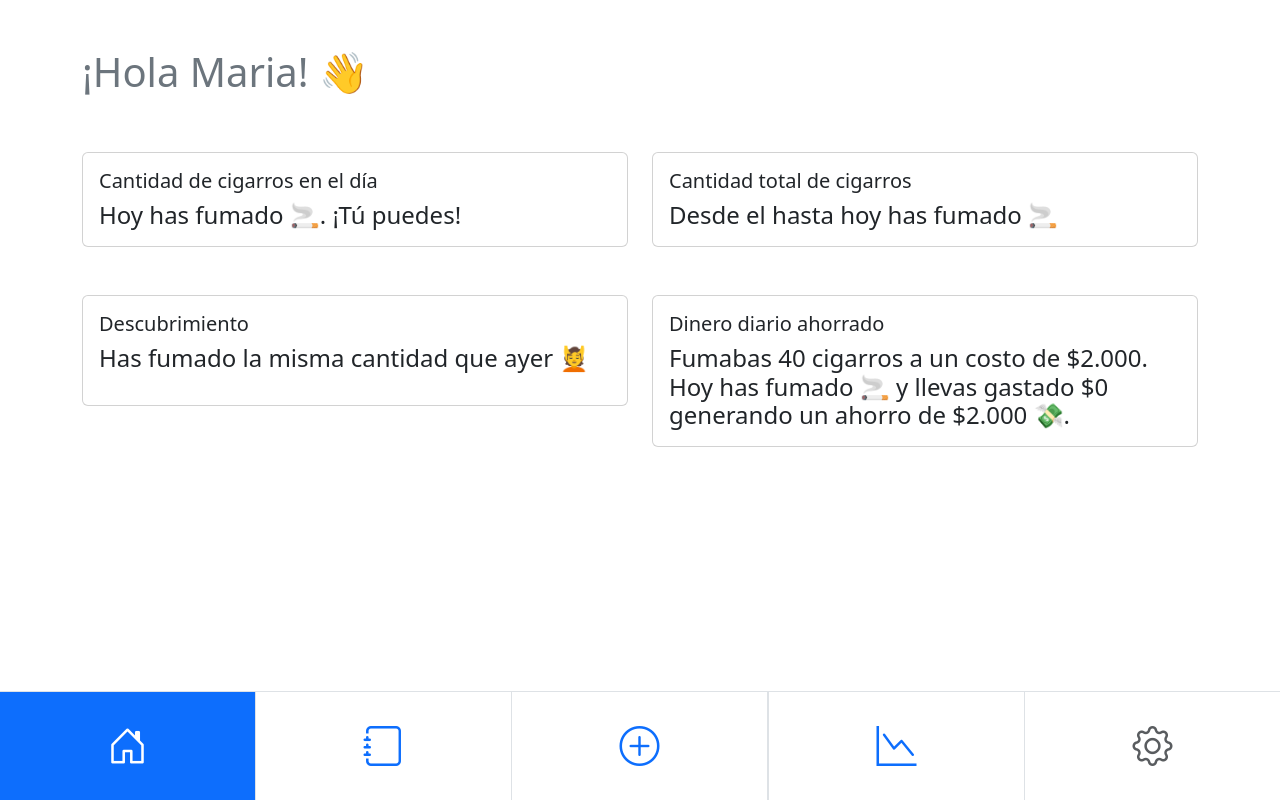
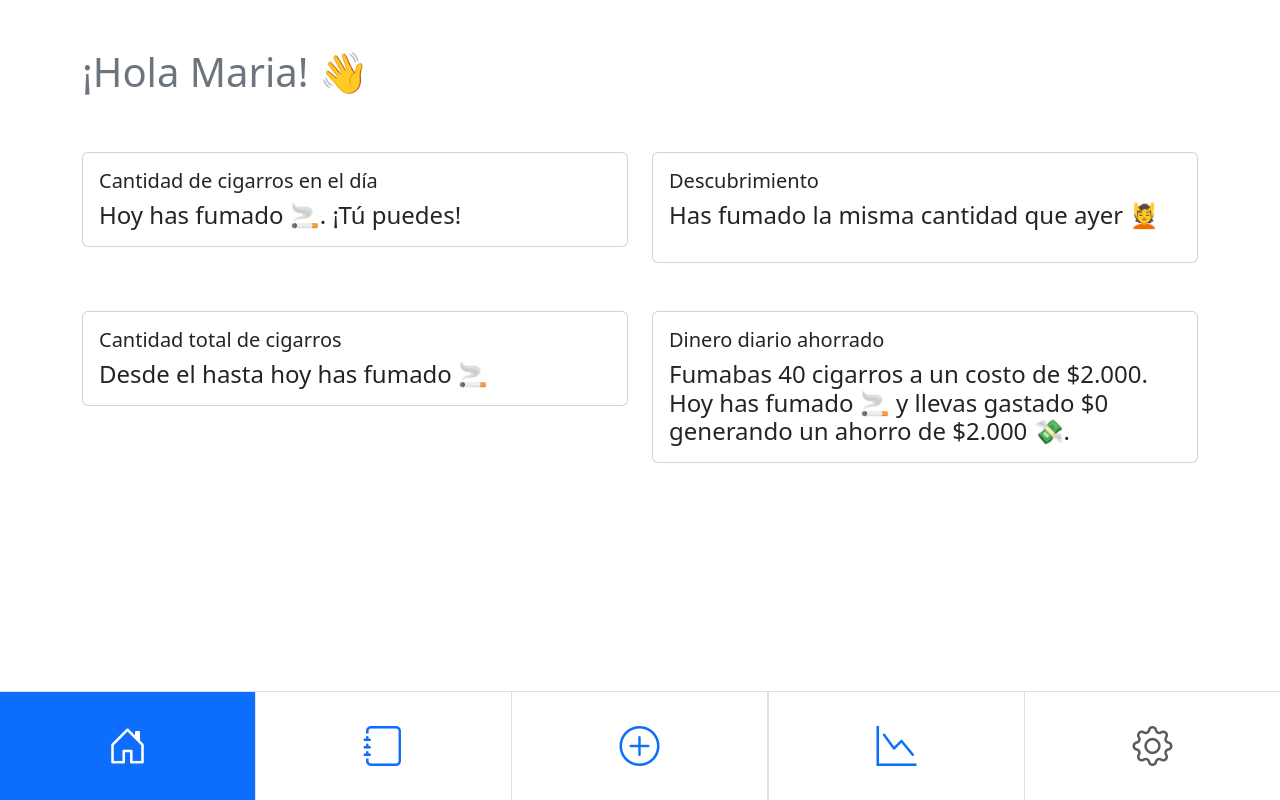
Before and after one commit to luisbustosm/cigarrera-front, a React (Vite) app: page / in a window 1280 px wide. Built offline with nearby package versions, Linux system fonts and the light colour scheme; no server answers.

Commit message:
change order

```diff
--- a/src/components/Home.jsx
+++ b/src/components/Home.jsx
@@ -88,14 +88,6 @@ export const Home = () => {
             <div className="col-12 col-sm-6 mt-5 mt-sm-0">
                 <div className="card">
                     <div className="card-body">
-                        <h5 className="card-title">Cantidad total de cigarros</h5>
-                        <h4 className="card-text">Desde el { startDate } hasta hoy has fumado { countRecords } 🚬</h4>
-                    </div>
-                </div>
-            </div>
-            <div className="col-12 col-sm-6 mt-5">
-                <div className="card">
-                    <div className="card-body">
                         <h5 className="card-title">Descubrimiento</h5>
                         <h4 className="card-text">
                             { countRecordsYesterday > countRecordsToday
@@ -104,6 +96,14 @@ export const Home = () => {
                             ? <p>Has fumado { countRecordsToday - countRecordsYesterday} cigarros más que ayer. ¡Puedes hacerlo mejor! 😥</p>
                             : <p>Has fumado la misma cantidad que ayer 💆</p>}
                         </h4>
+                    </div>
+                </div>
+            </div>
+            <div className="col-12 col-sm-6 mt-5">
+                <div className="card">
+                    <div className="card-body">
+                        <h5 className="card-title">Cantidad total de cigarros</h5>
+                        <h4 className="card-text">Desde el { startDate } hasta hoy has fumado { countRecords } 🚬</h4>
                     </div>
                 </div>
             </div>
```
